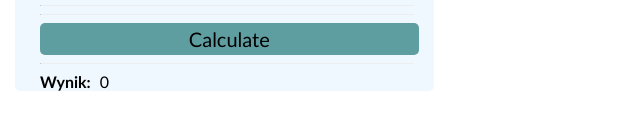
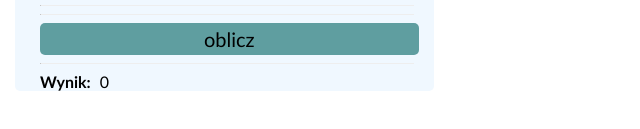
Before and after one commit to Toriach/websiteProjects, a plain HTML site: page kalkulator/kalkulator.html in a window 1280 px wide. Shown: the part 265-394 px from the top of the page, 0-640 px from the left. Drawn offline with Linux system fonts and the light colour scheme.

Commit message:
Update kalkulator.html

```diff
--- a/kalkulator/kalkulator.html
+++ b/kalkulator/kalkulator.html
@@ -24,7 +24,7 @@
         <option>dzielenie</option>
     </select>
     <hr><hr>
-    <input type="button" id="oblicz" value="Calculate">
+    <input type="button" id="oblicz" value="oblicz">
     <hr>
     <p id="resultText">Wynik: </p>
     <p id="result" >0</p>
```
